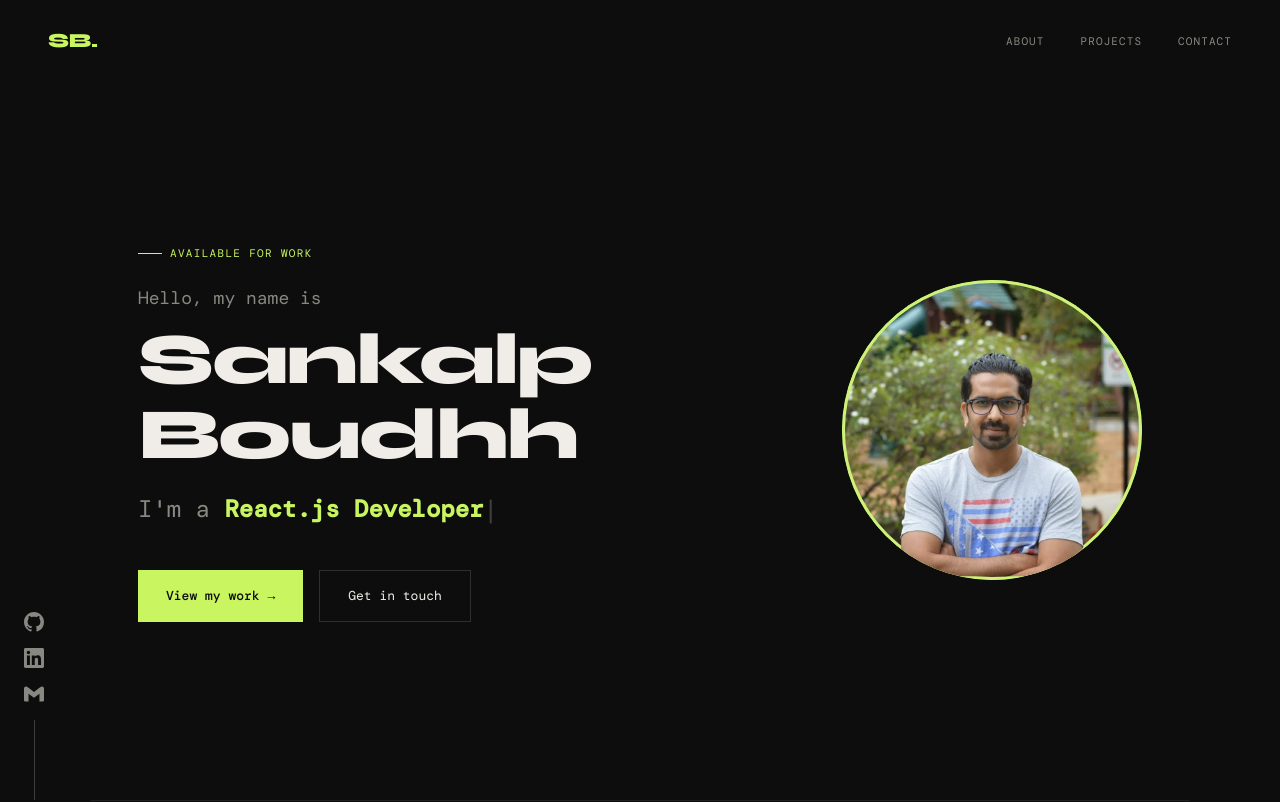
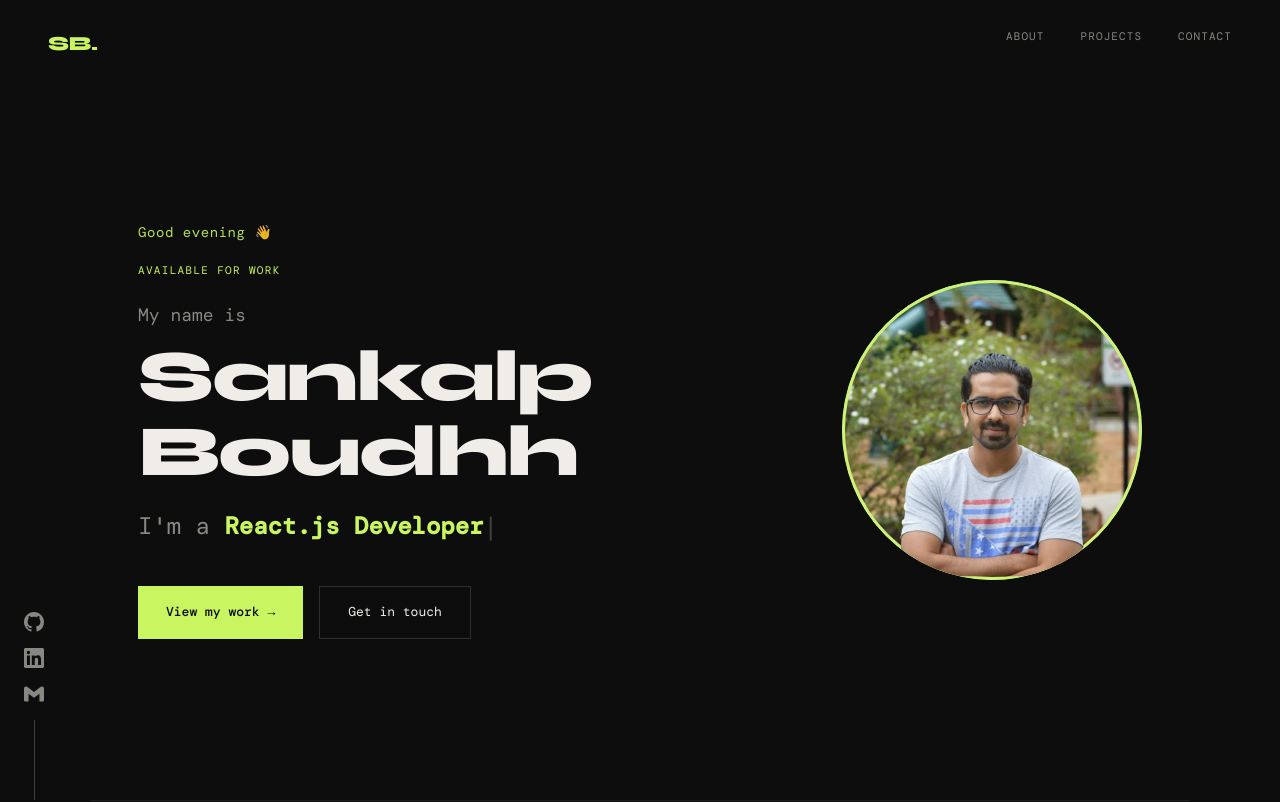
Before and after one commit to sankalpboudhh/sankalp-portfolio, a React (Create React App) app: page / in a window 1280 px wide. Shown: the top 802 px of the page. Built offline with nearby package versions, Linux system fonts and the light colour scheme; no server answers; a web font is replaced by a local one.

Commit message:
personalizing greeting, based on time and location

```diff
--- a/package.json
+++ b/package.json
@@ -8,6 +8,8 @@
     "@testing-library/react": "^16.3.2",
     "@testing-library/user-event": "^13.5.0",
     "ajv": "^8.20.0",
+    "axios": "^1.16.1",
+    "bootstrap": "^5.3.8",
     "react": "^19.2.6",
     "react-dom": "^19.2.6",
     "react-scripts": "5.0.1",
--- a/public/index.html
+++ b/public/index.html
@@ -14,6 +14,8 @@
     <meta property="og:url" content="https://sankalpboudhh.netlify.app" />
     <meta property="og:type" content="website" />
     <link rel="apple-touch-icon" href="%PUBLIC_URL%/logo192.png" />
+    <link href="https://cdn.jsdelivr.net/npm/bootstrap@5.3.8/dist/css/bootstrap.min.css" rel="stylesheet" integrity="sha384-sRIl4kxILFvY47J16cr9ZwB07vP4J8+LH7qKQnuqkuIAvNWLzeN8tE5YBujZqJLB" crossorigin="anonymous">
+
     <!--
       manifest.json provides metadata used when your web app is installed on a
       user's mobile device or desktop. See https://developers.google.com/web/fundamentals/web-app-manifest/
@@ -32,6 +34,8 @@
   </head>
   <body>
     <noscript>You need to enable JavaScript to run this app.</noscript>
+    <script src="https://cdn.jsdelivr.net/npm/bootstrap@5.3.8/dist/js/bootstrap.bundle.min.js" integrity="sha384-FKyoEForCGlyvwx9Hj09JcYn3nv7wiPVlz7YYwJrWVcXK/BmnVDxM+D2scQbITxI" crossorigin="anonymous"></script>
+
     <div id="root"></div>
     <!--
       This HTML file is a template.
--- a/src/components/Hero.css
+++ b/src/components/Hero.css
@@ -229,11 +229,11 @@
     }
     .hero-left {
         text-align: center;
-    }
-    .hero-ctas {
-        justify-content: center;
-    }
-    .hero-photo-wrap { width: 200px; height: 200px; }
+  }
+  .hero-ctas {
+    justify-content: center;
+}
+.hero-photo-wrap { width: 200px; height: 200px; }
     .social-sidebar {
         backdrop-filter: blur(0.1px);
         background: #0d0d0de6;
@@ -249,3 +249,27 @@
     .hero-stats-bar { gap: 32px; padding: 28px 24px; }
     .overlaypic {display: none;}
   }
+  /* Greeting */
+  .hero-greeting-wrap {
+    margin-bottom: 16px;
+    animation: fadeInDown 0.6s ease;
+  }
+
+  .hero-greeting-text {
+    font-size: 14px;
+    color: var(--accent);
+    font-family: var(--font-mono);
+    letter-spacing: 0.04em;
+    opacity: 0.9;
+  }
+
+  .hero-intro {
+    font-size: 18px;
+    color: var(--muted);
+    margin-bottom: 8px;
+  }
+
+  @keyframes fadeInDown {
+    from { opacity: 0; transform: translateY(-8px); }
+    to   { opacity: 1; transform: translateY(0); }
+  }
--- a/src/components/Hero.js
+++ b/src/components/Hero.js
@@ -1,13 +1,47 @@
-import { useEffect, useRef } from 'react';
+import { useEffect, useRef, useState } from 'react';
 import { Typed } from 'react-typed';
 import profilePic from '../assets/profile.png';
 import overlayPic from '../assets/overlay.png'
 import './Hero.css';
+import axios from 'axios';
+
+function getTimeGreeting() {
+  const hour = new Date().getHours();
+  if (hour >= 5 && hour < 12) return 'Good morning';
+  if (hour >= 12 && hour < 17) return 'Good afternoon';
+  if (hour >= 17 && hour < 21) return 'Good evening';
+  return 'Hello';
+}
 
 function Hero() {
   const typedRef = useRef(null);
+  const [greeting, setGreeting] = useState('');
+  const [location, setLocation] = useState('');
 
   useEffect(() => {
+    // Set time-based greeting immediately
+    setGreeting(getTimeGreeting());
+
+    // Fetch location
+    axios.get('https://ipapi.co/json/')
+      .then((res) => {
+        const city = res.data?.city;
+        const country = res.data?.country_name;
+        if (city) {
+          setLocation(city === 'Bengaluru' || city === 'Bangalore'
+            ? `from Bengaluru 👋`
+            : country === 'India'
+              ? `from ${city} 👋`
+              : `from ${city}, ${country} 👋`);
+        }
+      })
+      .catch(() => {
+        // silently fail — time greeting is already showing
+      });
+  }, []);
+
+  useEffect(() => {
+    if (!typedRef.current) return;
     const typed = new Typed(typedRef.current, {
       strings: ['Frontend Developer', 'React.js Developer', 'UI Engineer', 'Ex-Founder'],
       typeSpeed: 60,
@@ -42,8 +76,16 @@ function Hero() {
 
       <section className="hero" id="hero">
         <div className="hero-left">
-          <div className="hero-tag">Available for work</div>
-          <p className="hero-greeting">Hello, my name is</p>
+
+          {/* Dynamic greeting */}
+          <div className="hero-greeting-wrap">
+            <span className="hero-greeting-text">
+              {greeting}{location ? `, visitor ${location}` : ' 👋'}
+            </span>
+          </div>
+
+          <div className="hero-tag d-none d-md-block">Available for work</div>
+          <p className="hero-intro">My name is</p>
           <h1 className="hero-name">Sankalp Boudhh</h1>
           <p className="hero-typed">
             I'm a <span className="typed-accent" ref={typedRef} />
```
Also changed, not shown: 1 other file (tests, documents, lock files or other folders).
